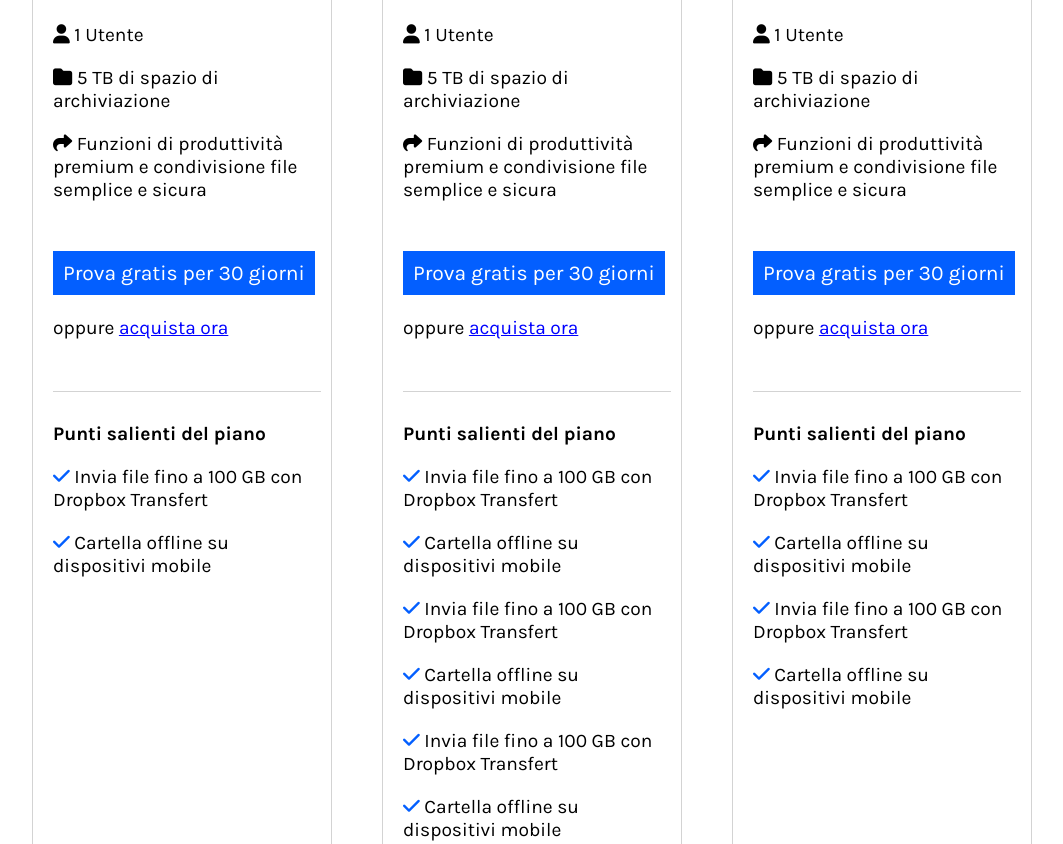
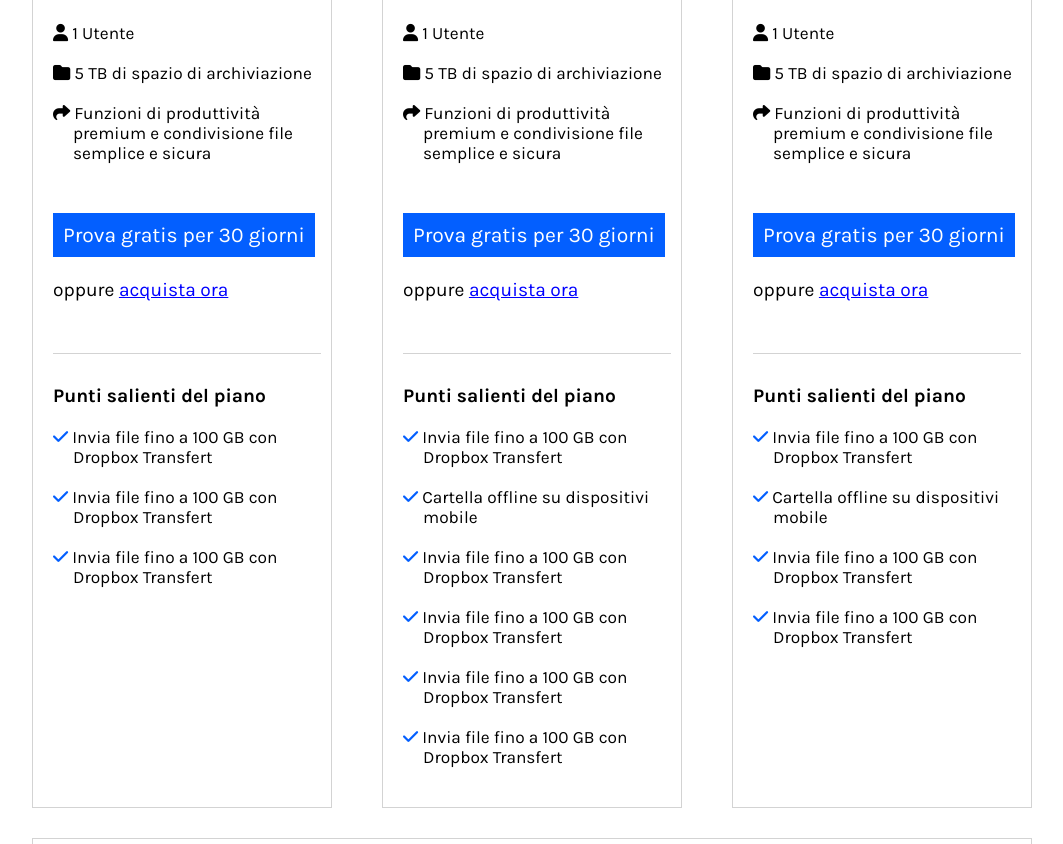
Before and after one commit to mekkiouertani/htmlcss-dropbox, a plain HTML site: page index.html in a window 1280 px wide. Shown: the part 1192-2036 px from the top of the page, without its empty margins (108-1171 px from the left). Drawn offline with Linux system fonts and the light colour scheme.

Commit message:
fix indent

```diff
--- a/css/style.css
+++ b/css/style.css
@@ -127,7 +127,6 @@ nav{
 nav li:hover{
     background-color: rgba(113, 113, 113, 0.5);
     padding: 17px 10px;
-/*     border-radius: 10px; */
     font-size: 1.2em;
     font-weight: bold;
 }
@@ -303,10 +302,15 @@ main h2{
     font-weight: 400;
 }
 
-span .indent{
+.indent{
     font-size: 0.9em;
-    padding-left: 5px;
-    text-indent: 50px;
+    padding-left: 20px;
+    text-indent: -10px;
+    list-style: none;
+}
+
+.indent i{
+/*     padding-right: 10px; */
 }
 
 
@@ -519,3 +523,25 @@ footer h6{
 footer a:hover{
     text-decoration: underline;
 }
+
+
+/* A COMPARSA SU NAV */
+#slot-1{
+    position: relative;
+}
+.comparsa{
+    font-weight: 300;
+    width: 191px;
+    text-align: left;
+    font-size: 0.8em;
+    position: absolute;
+    display: none;
+    top: 50px;
+    left: 200px;
+    background-color: #b8b8b8;
+    padding: 0px 10px;
+}
+
+#slot-1:hover + .comparsa{
+    display: block;
+}
--- a/index.html
+++ b/index.html
@@ -23,7 +23,17 @@
                     </a>
                 </div>
                     <li>
-                        <a href="#">Perché Dropbox</a>
+                        <a href="#" id="slot-1">Perché Dropbox</a>
+                        <div class="comparsa">
+                            <ul>
+                                <li>
+                                    <a href="">Ispirati</a>
+                                </li>
+                                <li>
+                                    <a href="">Risorse</a>
+                                </li>
+                            </ul>
+                        </div>
                     </li>
                     <li>
                         <a href="#">Funzioni</a>
@@ -131,22 +141,28 @@
                             <!-- vantaggi piano -->
                             <div class="advantage-plan mar-top30">
                                 <div class="pad-top20">
+                                    <ul>
+                                        <li class="indent">
                                         <i class="fa-solid fa-user"></i>
-                                    <span class="indent">
                                             1 Utente
-                                    </span>
+                                        </li>
+                                    </ul>
                                 </div>
                                 <div class="pad-top20">
+                                    <ul>
+                                        <li class="indent">
                                         <i class="fa-solid fa-folder"></i>
-                                    <span class="indent">
                                             5 TB di spazio di archiviazione
-                                    </span>
+                                        </li>
+                                    </ul>
                                 </div>
                                 <div class="pad-top20">
+                                    <ul>
+                                        <li class="indent">
                                         <i class="fa-solid fa-share"></i>
-                                    <span class="indent">
                                             Funzioni di produttività premium e condivisione file semplice e sicura
-                                    </span>
+                                        </li>
+                                    </ul>
                                 </div>
                                 <!-- prova gratis -->
                                 <div class="btn">
@@ -165,16 +181,28 @@
                             <div class="foot-plan mar-top30">
                                 <strong>Punti salienti del piano</strong>
                                 <div class="pad-top20">
+                                    <ul>
+                                        <li class="indent">
                                         <i class="fa-solid fa-check"></i>
-                                    <span class="indent">
                                             Invia file fino a 100 GB con Dropbox Transfert
-                                    </span>
+                                        </li>
+                                    </ul>
                                 </div>
                                 <div class="pad-top20">
+                                    <ul>
+                                        <li class="indent">
                                         <i class="fa-solid fa-check"></i>
-                                    <span class="indent">
-                                        Cartella offline su dispositivi mobile
-                                    </span>
+                                            Invia file fino a 100 GB con Dropbox Transfert
+                                        </li>
+                                    </ul>
+                                </div>
+                                <div class="pad-top20">
+                                    <ul>
+                                        <li class="indent">
+                                        <i class="fa-solid fa-check"></i>
+                                            Invia file fino a 100 GB con Dropbox Transfert
+                                        </li>
+                                    </ul>
                                 </div>
                             </div>
                         </div>
@@ -202,22 +230,28 @@
                             <!-- vantaggi piano -->
                             <div class="advantage-plan mar-top30">
                                 <div class="pad-top20">
+                                    <ul>
+                                        <li class="indent">
                                         <i class="fa-solid fa-user"></i>
-                                    <span class="indent">
                                             1 Utente
-                                    </span>
+                                        </li>
+                                    </ul>
                                 </div>
                                 <div class="pad-top20">
+                                    <ul>
+                                        <li class="indent">
                                         <i class="fa-solid fa-folder"></i>
-                                    <span class="indent">
                                             5 TB di spazio di archiviazione
-                                    </span>
+                                        </li>
+                                    </ul>
                                 </div>
                                 <div class="pad-top20">
+                                    <ul>
+                                        <li class="indent">
                                         <i class="fa-solid fa-share"></i>
-                                    <span class="indent">
                                             Funzioni di produttività premium e condivisione file semplice e sicura
-                                    </span>
+                                        </li>
+                                    </ul>
                                 </div>
                                 <!-- prova gratis -->
                                 <div class="btn">
@@ -236,40 +270,52 @@
                             <div class="foot-plan mar-top30">
                                 <strong>Punti salienti del piano</strong>
                                 <div class="pad-top20">
+                                    <ul>
+                                        <li class="indent">
                                         <i class="fa-solid fa-check"></i>
-                                    <span class="indent">
                                             Invia file fino a 100 GB con Dropbox Transfert
-                                    </span>
+                                        </li>
+                                    </ul>
                                 </div>
                                 <div class="pad-top20">
+                                    <ul>
+                                        <li class="indent">
                                         <i class="fa-solid fa-check"></i>
-                                    <span class="indent">
                                             Cartella offline su dispositivi mobile
-                                    </span>
+                                        </li>
+                                    </ul>
                                 </div>
                                 <div class="pad-top20">
+                                    <ul>
+                                        <li class="indent">
                                         <i class="fa-solid fa-check"></i>
-                                    <span class="indent">
                                             Invia file fino a 100 GB con Dropbox Transfert
-                                    </span>
+                                        </li>
+                                    </ul>
                                 </div>
                                 <div class="pad-top20">
+                                    <ul>
+                                        <li class="indent">
                                         <i class="fa-solid fa-check"></i>
-                                    <span class="indent">
-                                        Cartella offline su dispositivi mobile
-                                    </span>
+                                            Invia file fino a 100 GB con Dropbox Transfert
+                                        </li>
+                                    </ul>
                                 </div>
                                 <div class="pad-top20">
+                                    <ul>
+                                        <li class="indent">
                                         <i class="fa-solid fa-check"></i>
-                                    <span class="indent">
                                             Invia file fino a 100 GB con Dropbox Transfert
-                                    </span>
+                                        </li>
+                                    </ul>
                                 </div>
                                 <div class="pad-top20">
+                                    <ul>
+                                        <li class="indent">
                                         <i class="fa-solid fa-check"></i>
-                                    <span class="indent">
-                                        Cartella offline su dispositivi mobile
-                                    </span>
+                                            Invia file fino a 100 GB con Dropbox Transfert
+                                        </li>
+                                    </ul>
                                 </div>
                             </div>
                         </div>
@@ -297,22 +343,28 @@
                             <!-- vantaggi piano -->
                             <div class="advantage-plan mar-top30">
                                 <div class="pad-top20">
+                                    <ul>
+                                        <li class="indent">
                                         <i class="fa-solid fa-user"></i>
-                                    <span class="indent">
                                             1 Utente
-                                    </span>
+                                        </li>
+                                    </ul>
                                 </div>
                                 <div class="pad-top20">
+                                    <ul>
+                                        <li class="indent">
                                         <i class="fa-solid fa-folder"></i>
-                                    <span class="indent">
                                             5 TB di spazio di archiviazione
-                                    </span>
+                                        </li>
+                                    </ul>
                                 </div>
                                 <div class="pad-top20">
+                                    <ul>
+                                        <li class="indent">
                                         <i class="fa-solid fa-share"></i>
-                                    <span class="indent">
                                             Funzioni di produttività premium e condivisione file semplice e sicura
-                                    </span>
+                                        </li>
+                                    </ul>
                                 </div>
                                 <!-- prova gratis -->
                                 <div class="btn">
@@ -331,28 +383,36 @@
                             <div class="foot-plan mar-top30">
                                 <strong>Punti salienti del piano</strong>
                                 <div class="pad-top20">
+                                    <ul>
+                                        <li class="indent">
                                         <i class="fa-solid fa-check"></i>
-                                    <span class="indent">
                                             Invia file fino a 100 GB con Dropbox Transfert
-                                    </span>
+                                        </li>
+                                    </ul>
                                 </div>
                                 <div class="pad-top20">
+                                    <ul>
+                                        <li class="indent">
                                         <i class="fa-solid fa-check"></i>
-                                    <span class="indent">
                                             Cartella offline su dispositivi mobile
-                                    </span>
+                                        </li>
+                                    </ul>
                                 </div>
                                 <div class="pad-top20">
+                                    <ul>
+                                        <li class="indent">
                                         <i class="fa-solid fa-check"></i>
-                                    <span class="indent">
                                             Invia file fino a 100 GB con Dropbox Transfert
-                                    </span>
+                                        </li>
+                                    </ul>
                                 </div>
                                 <div class="pad-top20">
+                                    <ul>
+                                        <li class="indent">
                                         <i class="fa-solid fa-check"></i>
-                                    <span class="indent">
-                                        Cartella offline su dispositivi mobile
-                                    </span>
+                                            Invia file fino a 100 GB con Dropbox Transfert
+                                        </li>
+                                    </ul>
                                 </div>
                             </div>
                         </div>
```
Lines whose indentation alone changed are shown as unchanged.
